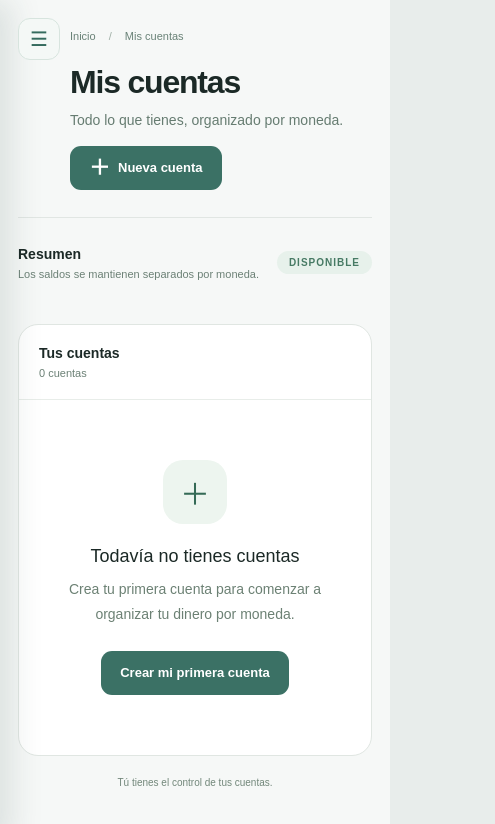
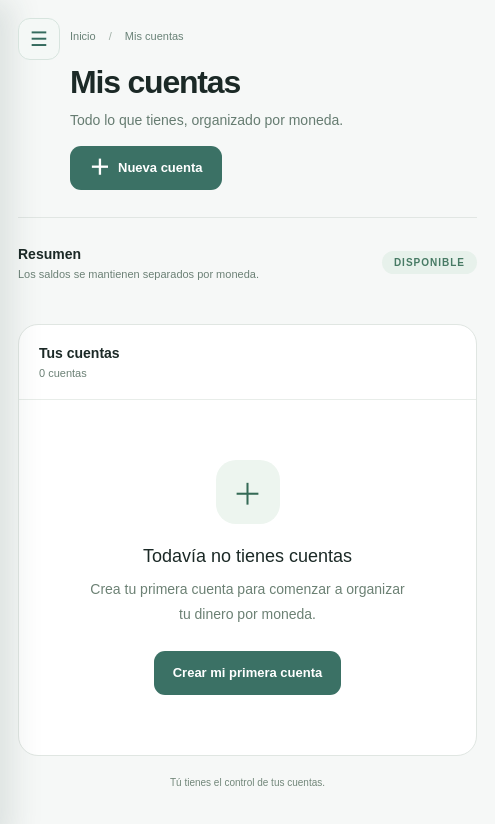
Before and after one commit to CI3715/Grupo2_LimitTokenReached, a Next.js app in the folder app/: page / in a window 390 px wide. Shown: the top 824 px of the page, 495 px wide, since content can reach past the window. Built offline with nearby package versions, Linux system fonts and the light colour scheme.

Commit message:
Añadir barra para desplazamiento horizontal

```diff
--- a/app/src/app/accounts.css
+++ b/app/src/app/accounts.css
@@ -744,6 +744,13 @@
   }
 }
 
+@media (max-width: 494px) {
+  .accounts-page,
+  .accounts-shell {
+    min-width: 495px;
+  }
+}
+
 .connection-panel {
   margin-top: 28px;
   border: 1px solid #e0e6e2;
```
